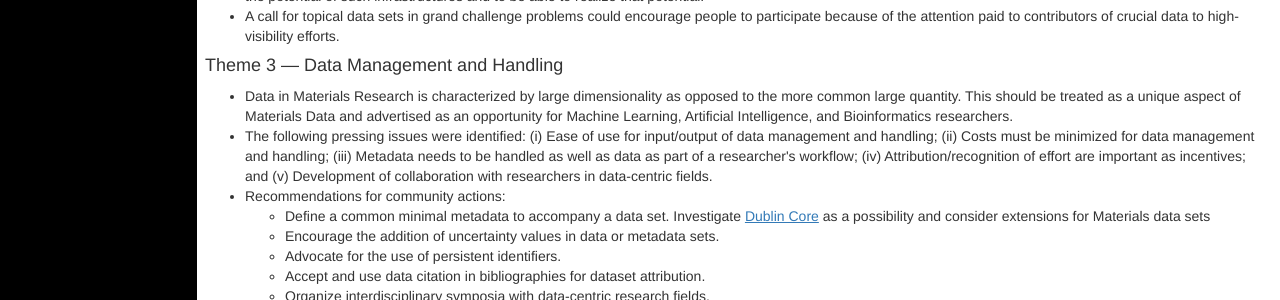
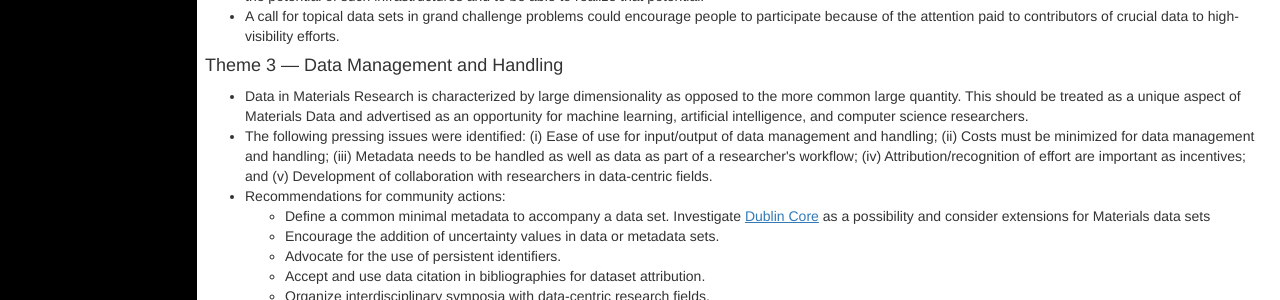
Before and after one commit to riseofdata/riseofdata.github.io, a Jekyll site: the page built from recommendations.html, in a window 1280 px wide. Shown: the part 1146-1446 px from the top of the page. Built offline with Jekyll 4.4.1, drawn with Linux system fonts in a browser that asks for light colours.

Commit message:
Changed wording based on comment from Nick Schryver

```diff
--- a/recommendations.html
+++ b/recommendations.html
@@ -123,7 +123,7 @@ contributions to such infrastructures; and (iv) how to provide, to new materials
 
 <ul>
  <li>
-  Data in Materials Research is characterized by large dimensionality as opposed to the more common large quantity.  This should be treated as a unique aspect of Materials Data and advertised as an opportunity for Machine Learning, Artificial Intelligence, and Bioinformatics researchers.
+  Data in Materials Research is characterized by large dimensionality as opposed to the more common large quantity.  This should be treated as a unique aspect of Materials Data and advertised as an opportunity for machine learning, artificial intelligence, and computer science researchers.
  </li>
 
  <li>
```
